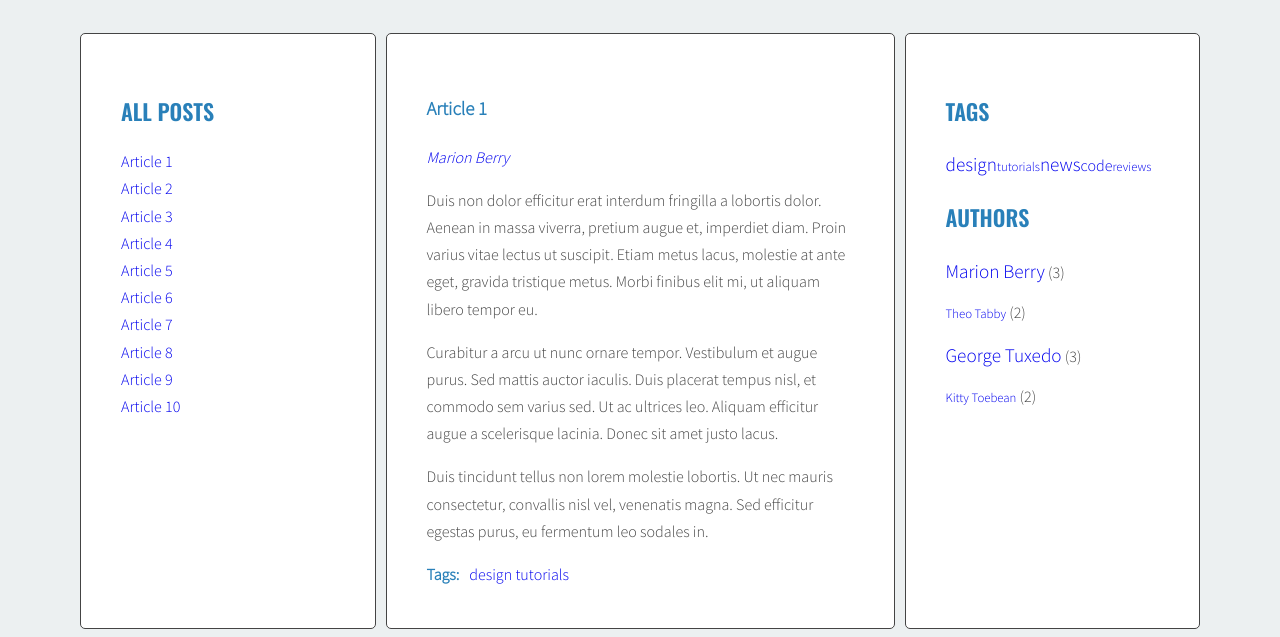
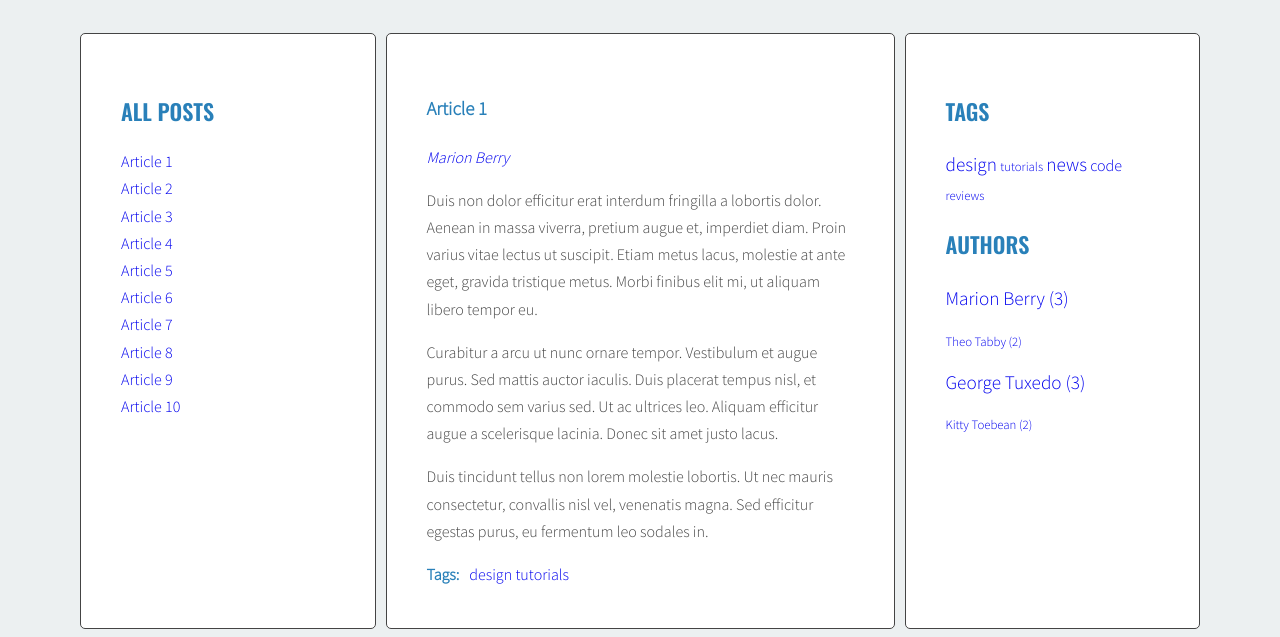
Before and after one commit to roberthysa/javascript-blog, a website: page index.html in a window 1280 px wide. Shown: the part 220-857 px from the top of the page. Drawn offline with nearby package versions, Linux system fonts and the light colour scheme.

Commit message:
add 4 and 5 handlebars

```diff
--- a/index.html
+++ b/index.html
@@ -192,10 +192,20 @@
     <li><a href="#{{ id }}"><span>{{ title }}</span></a></li>
   </script>
   <script id="template-tag-link" type="text/x-handlebars-template">
-    <li><a href="#{{ id }}"><span>{{ title }}</span></a></li>
+    <li><a href="#tag-{{ id }}"><span>{{ title }}</span></a></li>
   </script>
   <script id="template-author-link" type="text/x-handlebars-template">
-    <li><a href="#{{ id }}"><span>{{ title }}</span></a></li>
+    <li><a href="#author-{{ id }}"><span>{{ title }}</span></a></li>
+  </script>
+  <script id="template-tag-cloud-link" type="text/x-handlebars-template">
+    {{#each tags}}
+    <li><a class="{{ className }}" href="#tag-{{ tag }}">{{ tag }} </a></li>
+    {{/each}}
+  </script>
+  <script id="template-author-cloud-link" type="text/x-handlebars-template">
+    {{#each authors}}
+    <li><a class="{{ className }}" href="#author-{{ articleAuthor }}">{{ articleAuthor }} ({{count}})</a></li>
+    {{/each}}
   </script>
   <script src="https://cdnjs.cloudflare.com/ajax/libs/handlebars.js/4.1.0/handlebars.min.js"></script>
   <script src="js/script.js"></script>
--- a/js/script.js
+++ b/js/script.js
@@ -3,8 +3,20 @@
 const templates = {
   articleLink: Handlebars.compile(document.querySelector('#template-article-link').innerHTML),
   tagLink: Handlebars.compile(document.querySelector('#template-tag-link').innerHTML),
-  authorLink: Handlebars.compile(document.querySelector('#template-author-link').innerHTML)
+  authorLink: Handlebars.compile(document.querySelector('#template-author-link').innerHTML),
+  tagCloudLink: Handlebars.compile(document.querySelector('#template-tag-cloud-link').innerHTML),
+  authorCloudLink: Handlebars.compile(document.querySelector('#template-author-cloud-link').innerHTML)
 };
+
+const optArticleSelector = '.post',
+  optTitleSelector = '.post-title',
+  optTitleListSelector = '.titles',
+  optArticleTagsSelector = '.post-tags .list',
+  optArticleAuthorSelector = '.post-author',
+  optTagsListSelector = '.tags.list',
+  optCloudClassCount = 5,
+  optCloudClassPrefix = 'tag-size-',
+  optAuthorsListSelector = '.authors.list';
 
 function titleClickHandler(event){
   event.preventDefault();
@@ -48,16 +60,6 @@ function titleClickHandler(event){
 
   targetArticle.classList.add('active');
 }
-
-const optArticleSelector = '.post',
-  optTitleSelector = '.post-title',
-  optTitleListSelector = '.titles',
-  optArticleTagsSelector = '.post-tags .list',
-  optArticleAuthorSelector = '.post-author',
-  optTagsListSelector = '.tags.list',
-  optCloudClassCount = 5,
-  optCloudClassPrefix = 'tag-size-',
-  optAuthorsListSelector = '.authors.list';
 
 function generateTitleLinks(customSelector = ''){
 
@@ -191,7 +193,7 @@ function generateTags(){
       /* [DONE] generate HTML of the link */
 
       /* const linkHTML = '<li><a href="#tag-' + tag + '"><span>' + tag + '</span></a></li>'; */
-      const linkHTMLData = {id: 'tag-' + tag, title: tag};
+      const linkHTMLData = {id: tag, title: tag};
       const linkHTML = templates.tagLink(linkHTMLData);
       console.log('linkHTML:', linkHTML);
 
@@ -233,7 +235,8 @@ function generateTags(){
 
   /* [NEW] create variable for all links HTML code */
 
-  let allTagsHTML = '';
+  /* let allTagsHTML = ''; */
+  const allTagsData = {tags: []};
 
   /* [NEW] START LOOP: for each tag in allTags: */
 
@@ -241,17 +244,24 @@ function generateTags(){
 
     /* [NEW] generate code of a link and add it to allTagsHTML */
 
-    const tagLinkHTML = '<li><a class="' + calculateTagClass(allTags[tag], tagsParams) + '" href="#tag-' + tag + '">' + tag + '</a></li>';
-    console.log('tagLinkHTML:', tagLinkHTML);
-    allTagsHTML += tagLinkHTML;
+    /* const tagLinkHTML = '<li><a class="' + calculateTagClass(allTags[tag], tagsParams) + '" href="#tag-' + tag + '">' + tag + '</a></li>'; */
+    /* console.log('tagLinkHTML:', tagLinkHTML); */
+    /* allTagsHTML += tagLinkHTML; */
+    allTagsData.tags.push({
+      tag: tag,
+      count: allTags[tag],
+      className: calculateTagClass(allTags[tag], tagsParams)
+    });
 
     /* [NEW] END LOOP: for each tag in allTags: */
   }
 
   /* [NEW] add html from allTagsHTML to tagList */
 
-  tagList.innerHTML = allTagsHTML;
+  /* tagList.innerHTML = allTagsHTML; */
+  tagList.innerHTML = templates.tagCloudLink(allTagsData);
 
+  console.log('allTagsData:', allTagsData);
   console.log('tagList:', tagList);
   console.log('generateTags is done');
 }
@@ -369,7 +379,7 @@ function generateAuthors(){
     /* generate HTML of the link */
 
     /* const linkHTML = 'by <a href="#author-' + articleAuthor + '">' + articleAuthor + '</a>'; */
-    const linkHTMLData = {id: 'author-' + articleAuthor, title: articleAuthor};
+    const linkHTMLData = {id: articleAuthor, title: articleAuthor};
     const linkHTML = templates.authorLink(linkHTMLData);
     console.log('linkHTML:', linkHTML);
 
@@ -401,7 +411,8 @@ function generateAuthors(){
 
   /* [NEW] create variable for all links HTML code */
 
-  let allAuthorsHTML = '';
+  /* let allAuthorsHTML = ''; */
+  const allAuthorsData = {authors: []};
 
   /* [NEW] START LOOP: for each articleAuthor in allAuthors: */
 
@@ -409,16 +420,23 @@ function generateAuthors(){
 
     /* [NEW] generate code of a link and add it to allAuthorsHTML */
 
-    const authorLinkHTML = '<li><a class="' + calculateTagClass(allAuthors[articleAuthor], authorsParams) + '" href="#author-' + articleAuthor + '">' + articleAuthor + '</a>' + ' (' + allAuthors[articleAuthor] + ') ' + '</li>';
-    console.log('authorLinkHTML:', authorLinkHTML);
-    allAuthorsHTML += authorLinkHTML;
+    /* const authorLinkHTML = '<li><a class="' + calculateTagClass(allAuthors[articleAuthor], authorsParams) + '" href="#author-' + articleAuthor + '">' + articleAuthor + '</a>' + ' (' + allAuthors[articleAuthor] + ') ' + '</li>'; */
+    /* console.log('authorLinkHTML:', authorLinkHTML); */
+    /* allAuthorsHTML += authorLinkHTML; */
+    allAuthorsData.authors.push({
+      articleAuthor: articleAuthor,
+      count: allAuthors[articleAuthor],
+      className: calculateTagClass(allAuthors[articleAuthor], authorsParams)
+    });
 
     /* [NEW] END LOOP: for each articleAuthor in allAuthors: */
   }
 
   /* [NEW] add html from allAuthorsHTML to authorList */
 
-  authorList.innerHTML = allAuthorsHTML;
+  /* authorList.innerHTML = allAuthorsHTML; */
+  authorList.innerHTML = templates.authorCloudLink(allAuthorsData);
+  console.log('allAuthorsData:', allAuthorsData);
   console.log('authorList:', authorList);
 
   console.log('generateAuthors is done');
```
